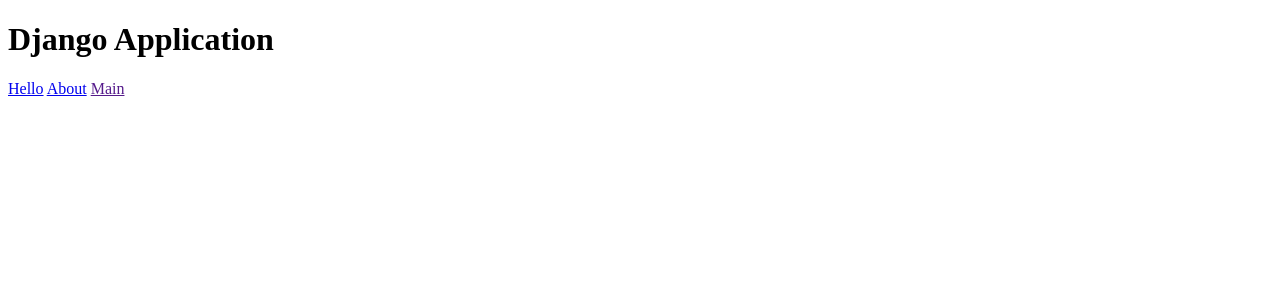
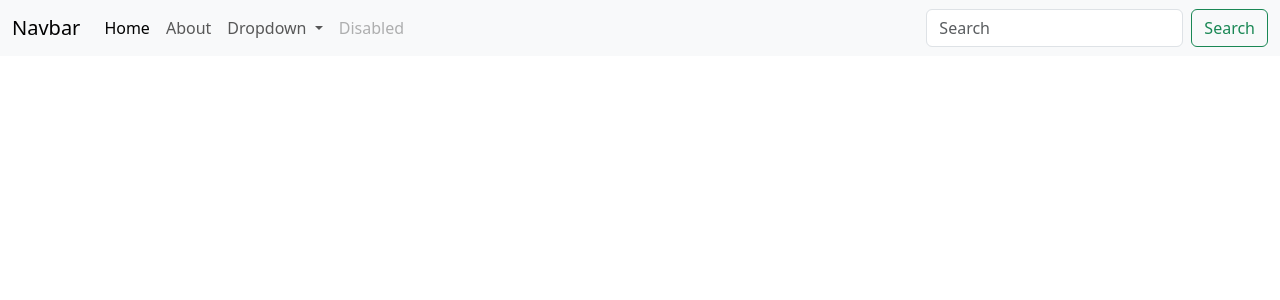
Before and after one commit to tilenur/backend_month4, a Django app: page / in a window 1280 px wide. Shown: the top 300 px of the page. Run offline with Django 5.2, Linux system fonts and the light colour scheme.

Commit message:
start of L3

```diff
--- a/blog/urls.py
+++ b/blog/urls.py
@@ -16,11 +16,12 @@ Including another URLconf
 """
 from django.contrib import admin
 from django.urls import path
-from posts.views import hello, main, about
+from posts.views import hello, main, about, get_post
 
 urlpatterns = [
     path('admin/', admin.site.urls),
     path('hello/', hello),
     path('', main),
     path('about/', about),
+    path('post/', get_post),
 ]
--- a/posts/views.py
+++ b/posts/views.py
@@ -1,5 +1,6 @@
 from django.http import HttpResponse
 from django.shortcuts import render
+from posts.models import Post
 
 
 # Create your views here.
@@ -11,3 +12,8 @@ def main(request):
 
 def about(request):
   return HttpResponse("<h1>About us</h1> <a href='/'>Main</a>")
+
+def get_post(request):
+  post = Post.objects.all()
+
+  return render(request, "posts/posts_view.html", context={"posts": post})
--- a/templates/base.html
+++ b/templates/base.html
@@ -1,16 +1,86 @@
 <!doctype html>
-<html lang="en">
+<html>
   <head>
-    <meta charset="UTF-8" />
-    <meta name="viewport" content="width=device-width, initial-scale=1.0" />
-    <title>Document</title>
+    <link
+      rel="stylesheet"
+      href="https://cdn.jsdelivr.net/npm/bootstrap@5.3.3/dist/css/bootstrap.min.css"
+      integrity="sha384-QWTKZyjpPEjISv5WaRU9OFeRpok6YctnYmDr5pNlyT2bRjXh0JMhjY6hW+ALEwIH"
+      crossorigin="anonymous"
+    />
+    <script
+      src="https://cdn.jsdelivr.net/npm/bootstrap@5.3.3/dist/js/bootstrap.min.js"
+      integrity="sha384-0pUGZvbkm6XF6gxjEnlmuGrJXVbNuzT9qBBavbLwCsOGabYfZo0T0to5eqruptLy"
+      crossorigin="anonymous"
+    ></script>
+    <script
+      src="https://cdn.jsdelivr.net/npm/bootstrap@5.3.3/dist/js/bootstrap.bundle.min.js"
+      integrity="sha384-YvpcrYf0tY3lHB60NNkmXc5s9fDVZLESaAA55NDzOxhy9GkcIdslK1eN7N6jIeHz"
+      crossorigin="anonymous"
+    ></script>
   </head>
+
   <body>
-    <h1>Django Application</h1>
-    <nav>
-      <a href="hello/">Hello</a>
-      <a href="about/">About</a>
-      <a href="">Main</a>
+    <nav class="navbar navbar-expand-lg bg-body-tertiary">
+      <div class="container-fluid">
+        <a class="navbar-brand" href="#">Navbar</a>
+        <button
+          class="navbar-toggler"
+          type="button"
+          data-bs-toggle="collapse"
+          data-bs-target="#navbarSupportedContent"
+          aria-controls="navbarSupportedContent"
+          aria-expanded="false"
+          aria-label="Toggle navigation"
+        >
+          <span class="navbar-toggler-icon"></span>
+        </button>
+        <div class="collapse navbar-collapse" id="navbarSupportedContent">
+          <ul class="navbar-nav me-auto mb-2 mb-lg-0">
+            <li class="nav-item">
+              <a class="nav-link active" aria-current="page" href="#">Home</a>
+            </li>
+            <li class="nav-item">
+              <a class="nav-link" href="about/">About</a>
+            </li>
+            <li class="nav-item dropdown">
+              <a
+                class="nav-link dropdown-toggle"
+                href="#"
+                role="button"
+                data-bs-toggle="dropdown"
+                aria-expanded="false"
+              >
+                Dropdown
+              </a>
+              <ul class="dropdown-menu">
+                <li><a class="dropdown-item" href="post/">Posts</a></li>
+                <li><a class="dropdown-item" href="#">Another action</a></li>
+                <li><hr class="dropdown-divider" /></li>
+                <li>
+                  <a class="dropdown-item" href="#">Something else here</a>
+                </li>
+              </ul>
+            </li>
+            <li class="nav-item">
+              <a class="nav-link disabled" aria-disabled="true">Disabled</a>
+            </li>
+          </ul>
+          <form class="d-flex" role="search">
+            <input
+              class="form-control me-2"
+              type="search"
+              placeholder="Search"
+              aria-label="Search"
+            />
+            <button class="btn btn-outline-success" type="submit">
+              Search
+            </button>
+          </form>
+        </div>
+      </div>
     </nav>
+    {% block posts %} {% endblock %} {% block content %}
+    <div></div>
+    {% endblock %}
   </body>
 </html>
```
Also changed, not shown: posts/models.py (+28 -1 lines), templates/posts/posts_view.html (added, +8 -0 lines), posts/migrations/0002_post_rate.py (added), posts/migrations/0003_alter_post_id.py (added), posts/migrations/0004_alter_post_id.py (added), posts/migrations/0005_alter_post_id.py (added), posts/migrations/0006_post_created_at_post_updated_at.py (added), posts/migrations/0007_alter_post_created_at_alter_post_updated_at.py (added), posts/migrations/0008_post_deleted_at_post_is_deleted.py (added), 1 other file.
